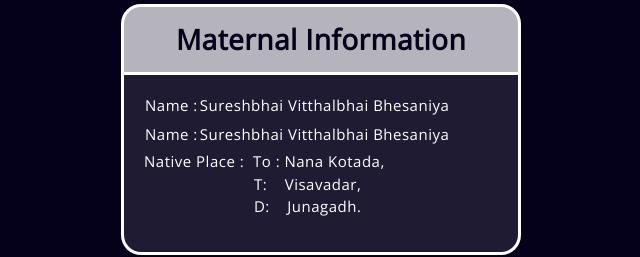
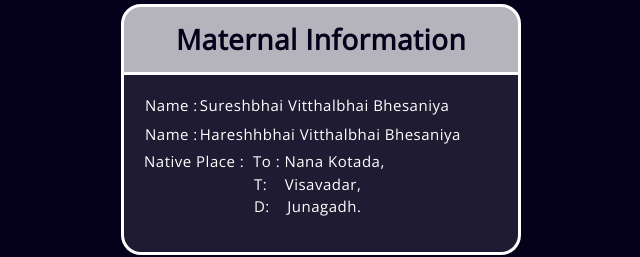
Before and after one commit to jenishbhuva/bhautikbhuva, a plain HTML site: page index.html in a window 1280 px wide. Shown: the part 1120-1377 px from the top of the page, 319-959 px from the left. Drawn offline with nearby package versions, Linux system fonts and the light colour scheme.

Commit message:
Update index.html

```diff
--- a/index.html
+++ b/index.html
@@ -153,7 +153,7 @@
                                 <p>Name :</p>
                             </td>
                             <td>
-                                <p>Sureshbhai Vitthalbhai Bhesaniya</p>
+                                <p>Hareshhbhai Vitthalbhai Bhesaniya</p>
                             </td>
                         </tr>
                     </table>
```
